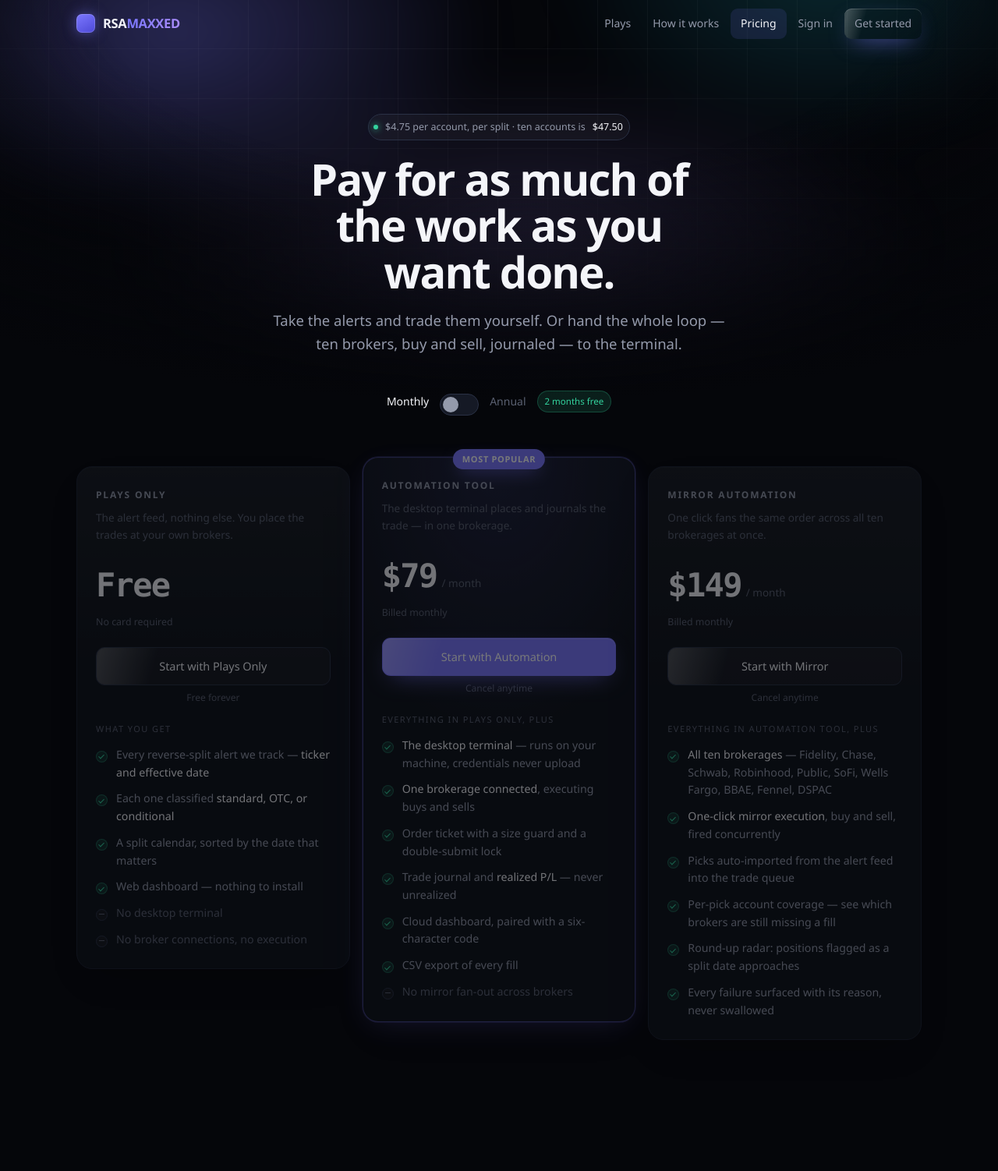
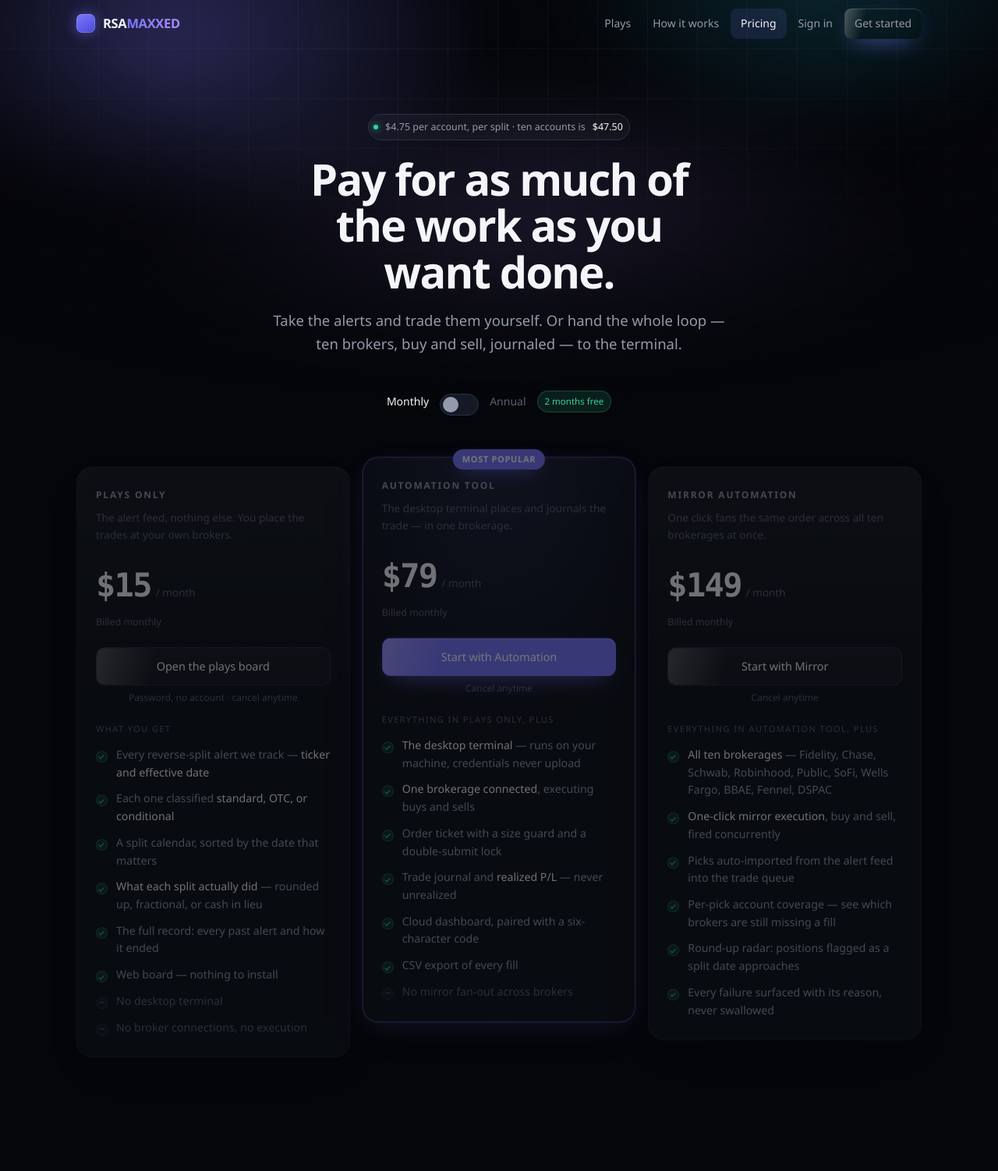
Before and after one commit to mlee33-nor/RSAMAXXED, a FastAPI app: page /pricing in a window 1280 px wide. Shown: the top 1502 px of the page at 78% size. Run offline with FastAPI, Linux system fonts and the light colour scheme.

Commit message:
pricing: Plays Only is $15/mo, not free
It was priced at zero as a funnel into Automation. It is now sold on its own,
so the card carries a price and the annual figure keeps the site-wide "2
months free" promise ($144 < 10 x $15). A test pins the page against
plans.py, because a card advertising one number while the entitlement table
holds another is how somebody gets billed wrong.

The tier's CTA points at /plays rather than /signup: it is sold as a
password, so sending a buyer to an account form is sending them somewhere
they don't need to go. That is also the honest state of things until a
payment processor exists — signup still charges nothing, which is why
OPEN_SIGNUP should stay 0.

Co-Authored-By: Claude Opus 5 (1M context) <noreply@anthropic.com>

```diff
--- a/web/app/templates/pricing.html
+++ b/web/app/templates/pricing.html
@@ -34,19 +34,25 @@
       <p class="pitch">The alert feed, nothing else. You place the trades at your own brokers.</p>
 
       <div class="price">
-        <span class="amt" data-monthly="Free" data-annual="Free">Free</span>
+        <span class="amt" data-monthly="$15" data-annual="$12">$15</span>
+        <span class="per">/ month</span>
       </div>
-      <div class="bill-note" data-monthly="No card required" data-annual="No card required">No card required</div>
+      <div class="bill-note" data-monthly="Billed monthly" data-annual="$144 billed yearly">Billed monthly</div>
 
-      <a class="btn btn-ghost btn-block" href="/signup?plan=plays">Start with Plays Only</a>
-      <p class="reassure">Free forever</p>
+      {# Plays is sold as a password, not an account: the board at /plays takes
+         one and asks for nothing else. Pointing this at signup would send a
+         buyer to a form they don't need. #}
+      <a class="btn btn-ghost btn-block" href="/plays">Open the plays board</a>
+      <p class="reassure">Password, no account · cancel anytime</p>
 
       <ul class="feats">
         <li class="head">What you get</li>
         <li>Every reverse-split alert we track — <b>ticker and effective date</b></li>
         <li>Each one classified <b>standard, OTC, or conditional</b></li>
         <li>A split calendar, sorted by the date that matters</li>
-        <li>Web dashboard — nothing to install</li>
+        <li><b>What each split actually did</b> — rounded up, fractional, or cash in lieu</li>
+        <li>The full record: every past alert and how it ended</li>
+        <li>Web board — nothing to install</li>
         <li class="no">No desktop terminal</li>
         <li class="no">No broker connections, no execution</li>
       </ul>
```
Also changed, not shown: web/app/plans.py (+8 -4 lines), web/tests/test_site.py (+21 -5 lines).
